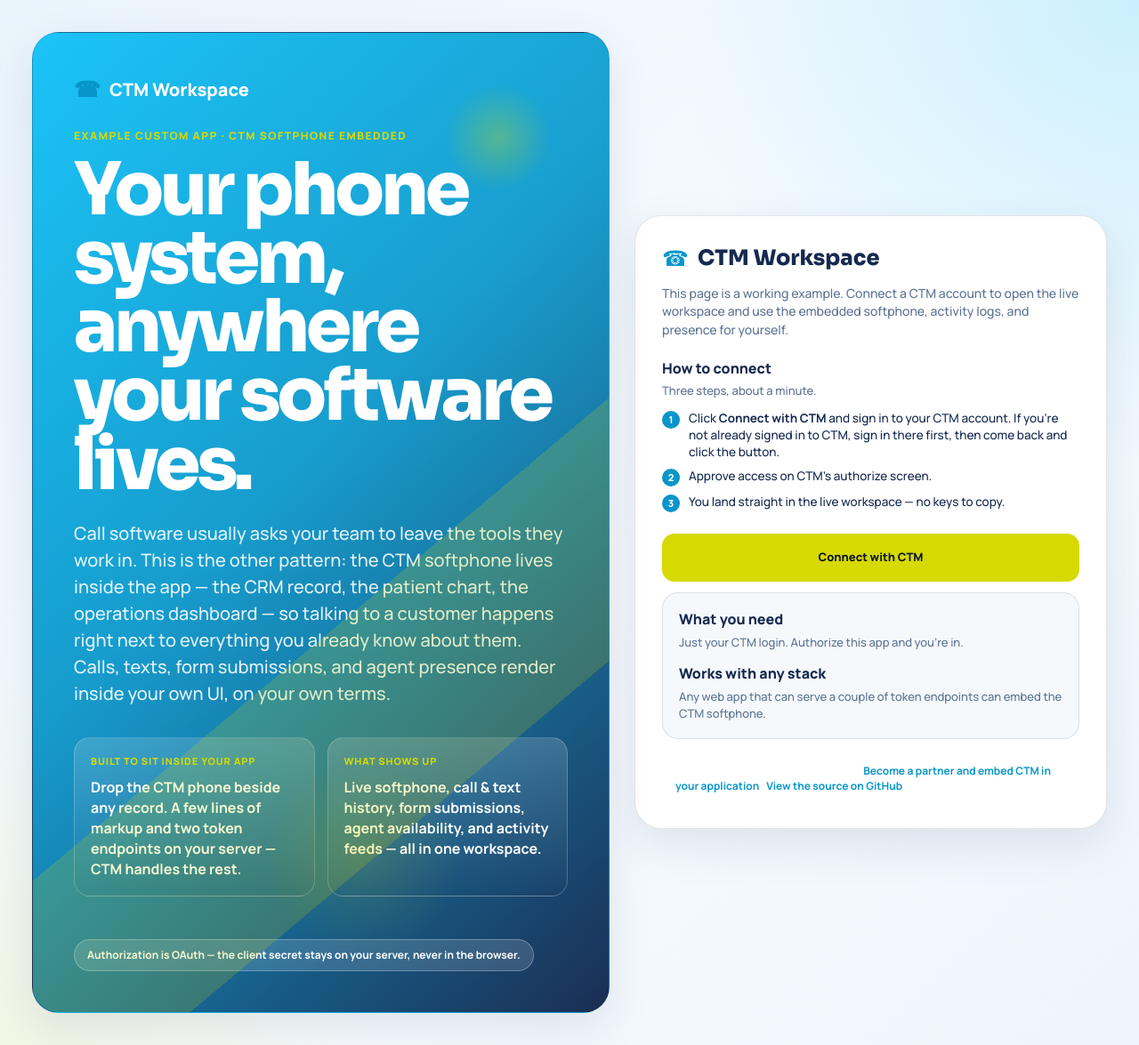
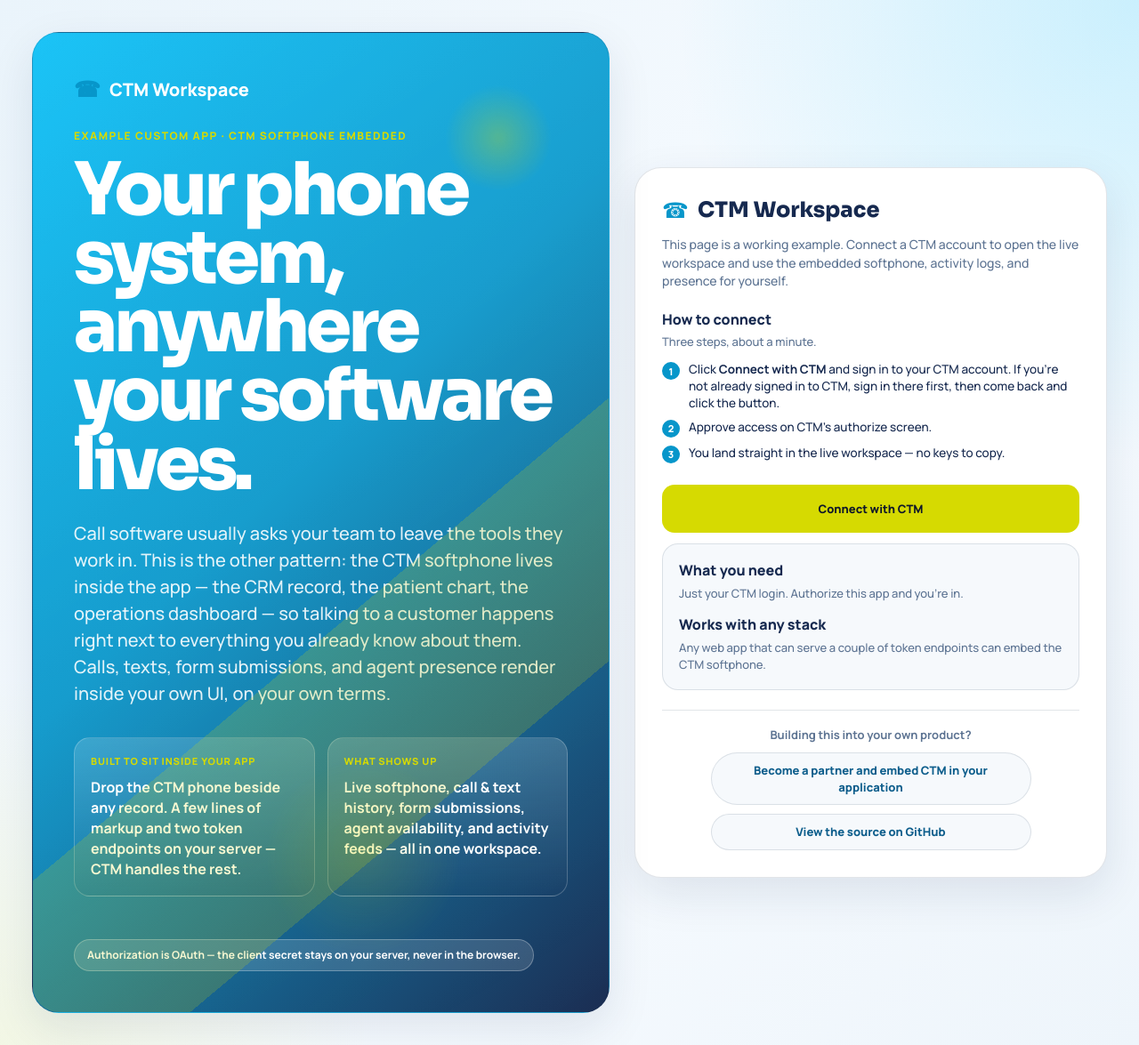
Before and after one commit to CTMJSON/ctm-softphone-workspace, a Flask app: page /login in a window 1280 px wide. Shown: the whole page at 89% size. Run offline with Flask 3, Linux system fonts and the light colour scheme.

Commit message:
Stack and center the login call-to-action links

```diff
--- a/static/style.css
+++ b/static/style.css
@@ -296,6 +296,47 @@
   font-weight: 700;
 }
 
+/* Stacked, centered call-to-action links at the bottom of the login card. */
+.login-cta {
+  margin-top: 22px;
+  padding-top: 18px;
+  border-top: 1px solid var(--line);
+  display: flex;
+  flex-direction: column;
+  align-items: center;
+  gap: 10px;
+  text-align: center;
+}
+
+.login-cta .login-cta-lead {
+  color: var(--muted);
+  font-size: 13px;
+  font-weight: 700;
+}
+
+.login-cta a {
+  display: inline-flex;
+  align-items: center;
+  justify-content: center;
+  width: 100%;
+  max-width: 360px;
+  padding: 10px 16px;
+  border: 1px solid var(--line);
+  border-radius: 999px;
+  background: var(--panel-2);
+  color: var(--accent-2);
+  font-size: 13px;
+  font-weight: 800;
+  text-decoration: none;
+  transition: border-color .15s ease, background .15s ease, color .15s ease;
+}
+
+.login-cta a:hover {
+  border-color: var(--accent);
+  background: #ffffff;
+  color: var(--accent);
+}
+
 .login-check-item {
   color: rgba(255, 255, 255, .9);
   font-size: 15px;
--- a/templates/login.html
+++ b/templates/login.html
@@ -107,12 +107,11 @@
           </div>
         </div>
 
-        <p class="login-inline-note" style="margin-top:18px;">
-          Building this into your own product?
+        <div class="login-cta">
+          <span class="login-cta-lead">Building this into your own product?</span>
           <a href="https://www.ctm.com/solutions/partner-ecosystem/" target="_blank" rel="noopener">Become a partner and embed CTM in your application</a>
-          &middot;
-          <a href="https://github.com/CTMJSON/ctm-softphone-workspace" target="_blank" rel="noopener">View the source on GitHub</a>.
-        </p>
+          <a href="https://github.com/CTMJSON/ctm-softphone-workspace" target="_blank" rel="noopener">View the source on GitHub</a>
+        </div>
       </section>
     </div>
   </main>
```
